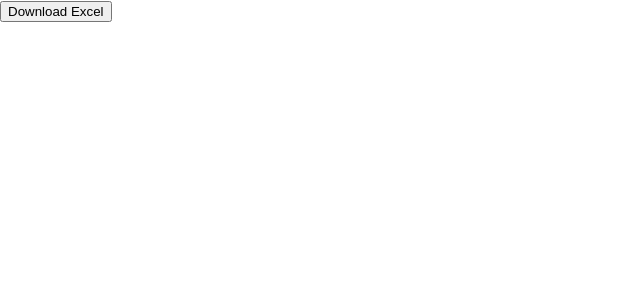
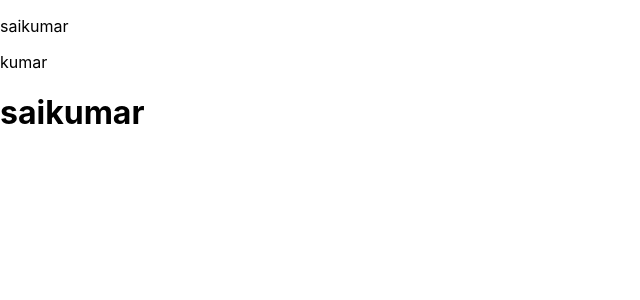
Before and after one commit to Saikumar1-rf/tutionssai, a React (Create React App) app: page / in a window 1280 px wide. Shown: the top 300 px of the page, without its empty margins (0-640 px from the left). Built offline with nearby package versions, Linux system fonts and the light colour scheme.

Commit message:
apps changed

```diff
--- a/src/App.js
+++ b/src/App.js
@@ -182,43 +182,43 @@
 // export default App;
 
 
-import React from 'react'
-import About from "./Components/About";
+// import React from 'react'
+// import About from "./Components/About";
+
+// const App = () => {
+//   return (
+//     <div>
+//       <About/>
+//     </div>
+//   )
+// }
+
+// export default App
+
+
+import React, { createContext } from 'react';
+import Home from "./Components/Home";
+
+export const Context = createContext();  // ✅ Export the context
 
 const App = () => {
+  const list = [
+    {
+      "firstname": "saikumar",
+      "lastname": "kumar"
+    }
+  ];
+
   return (
     <div>
-      <About/>
+      <Context.Provider value={list}>  {/* Use the exported Context */}
+        <Home />
+      </Context.Provider>
     </div>
-  )
+  );
 }
 
-export default App
-
-
-// import React, { createContext } from 'react';
-// import Home from "./Components/Home";
-
-// export const Context = createContext();  // ✅ Export the context
-
-// const App = () => {
-//   const list = [
-//     {
-//       "firstname": "saikumar",
-//       "lastname": "kumar"
-//     }
-//   ];
-
-//   return (
-//     <div>
-//       <Context.Provider value={list}>  {/* Use the exported Context */}
-//         <Home />
-//       </Context.Provider>
-//     </div>
-//   );
-// }
-
-// export default App;
+export default App;
 
 
 // import React from 'react'
```
